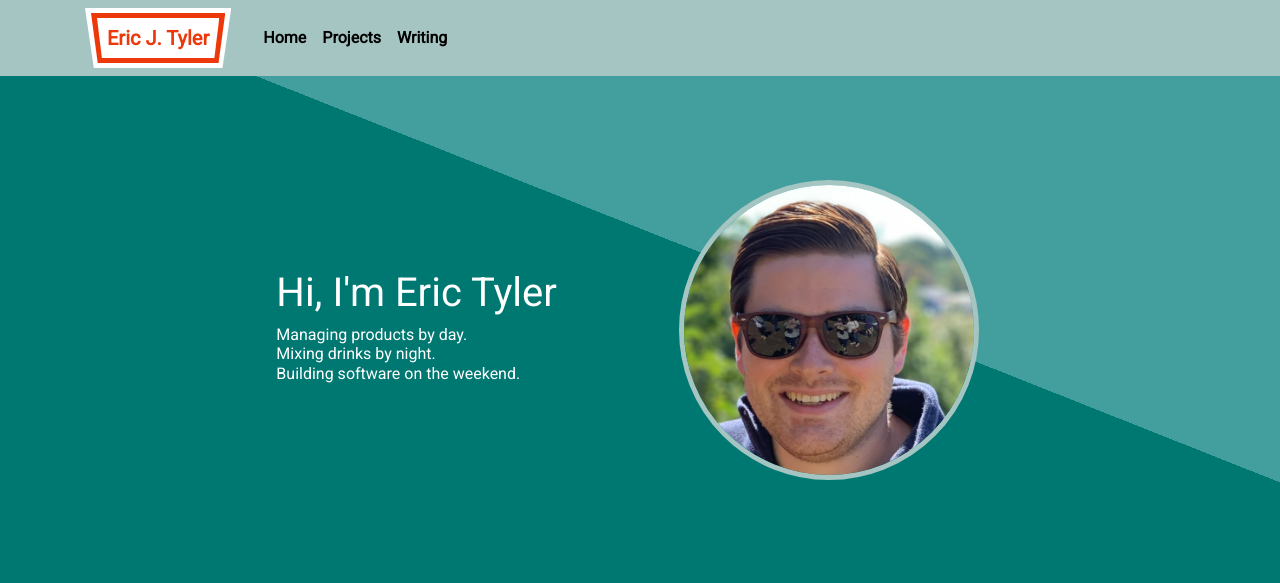
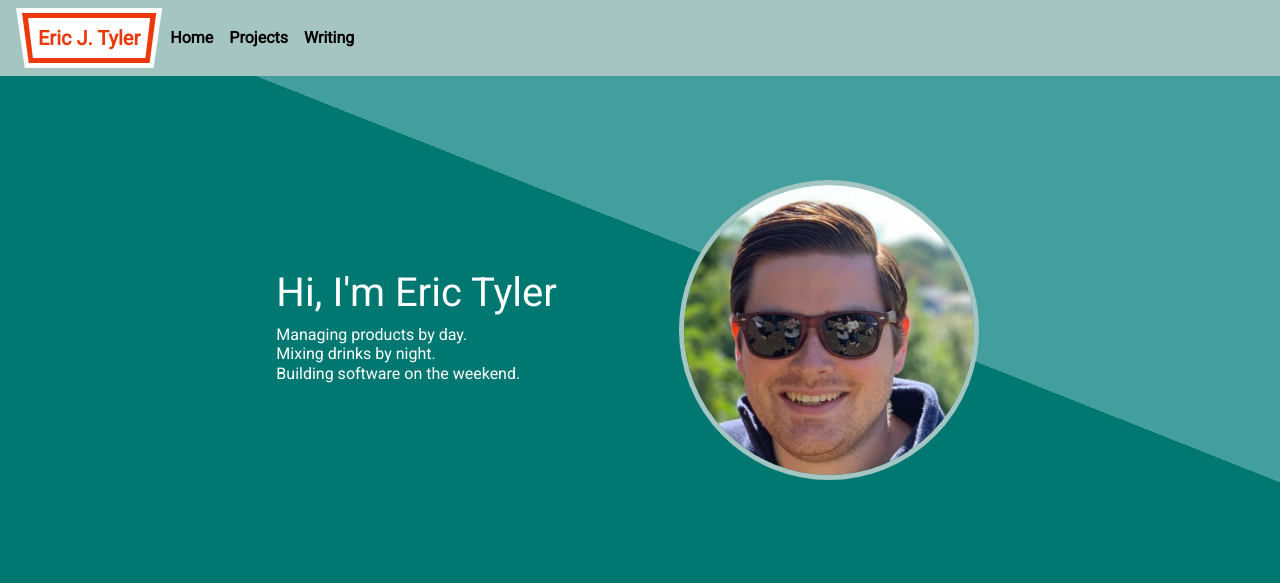
Before and after one commit to ejtyler/ejt-portfolio, a Django app: page / in a window 1280 px wide. Shown: the top 583 px of the page. Run offline with Django 3.2, Linux system fonts and the light colour scheme; data that the repository does not hold is empty; some libraries are stand-ins or nearby versions; some web fonts are replaced.

Commit message:
Navbar fixes

```diff
--- a/personal_portfolio/templates/base.html
+++ b/personal_portfolio/templates/base.html
@@ -26,7 +26,6 @@
     <body>
 
         <nav class="navbar navbar-expand-lg top-nav">
-            <div class="container">
             <a href="{% url 'site_index' %}">
                 <div class="icon-outline justify-content-center">
                     <div class="icon-border justify-content-center">
@@ -34,14 +33,13 @@
                     </div>
                 </div>
             </a>
-                <button class="navbar-toggler" type="button" data-toggle="collapse" data-target="#navbarSupportedContent" aria-controls="navbarSupportedContent" aria-expanded="false" aria-label="Toggle navigation">
+            <button class="navbar-toggler" type="button" data-toggle="collapse" data-target="#navbarToggler" aria-controls="navbarToggler" aria-expanded="false" aria-label="Toggle navigation">
                 <span class="navbar-toggler-icon"></span>
             </button>
-
-                <div class="collapse navbar-collapse" id="navbarSupportedContent" style="margin-left: 1.5em;">
+            <div class="collapse navbar-collapse" id="navbarToggler">
                 <ul class="navbar-nav mr-auto">
                     <li class="nav-item active">
-                            <a class="nav-link" href="{% url 'site_index' %}">Home</a>
+                        <a class="nav-link" href="{% url 'site_index' %}">Home<span class="sr-only">(current)</span></a>
                     </li>
                     <li class="nav-item">
                         <a class="nav-link" href="{% url 'project_index' %}">Projects</a>
@@ -50,7 +48,6 @@
                         <a class="nav-link" href="{% url 'blog_index' %}">Writing</a>
                     </li>
                 </ul>
-                </div>
             </div>
         </nav>
 
```
Lines whose indentation alone changed are shown as unchanged.
